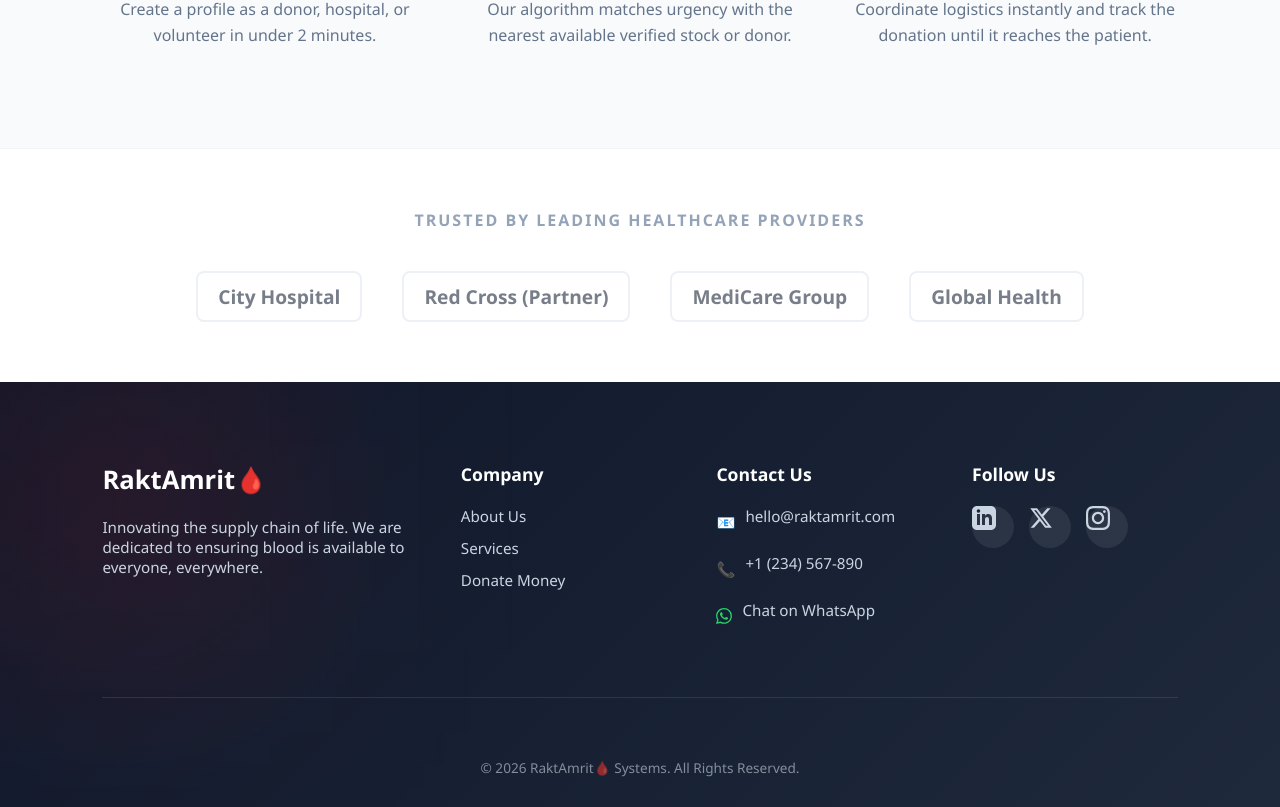
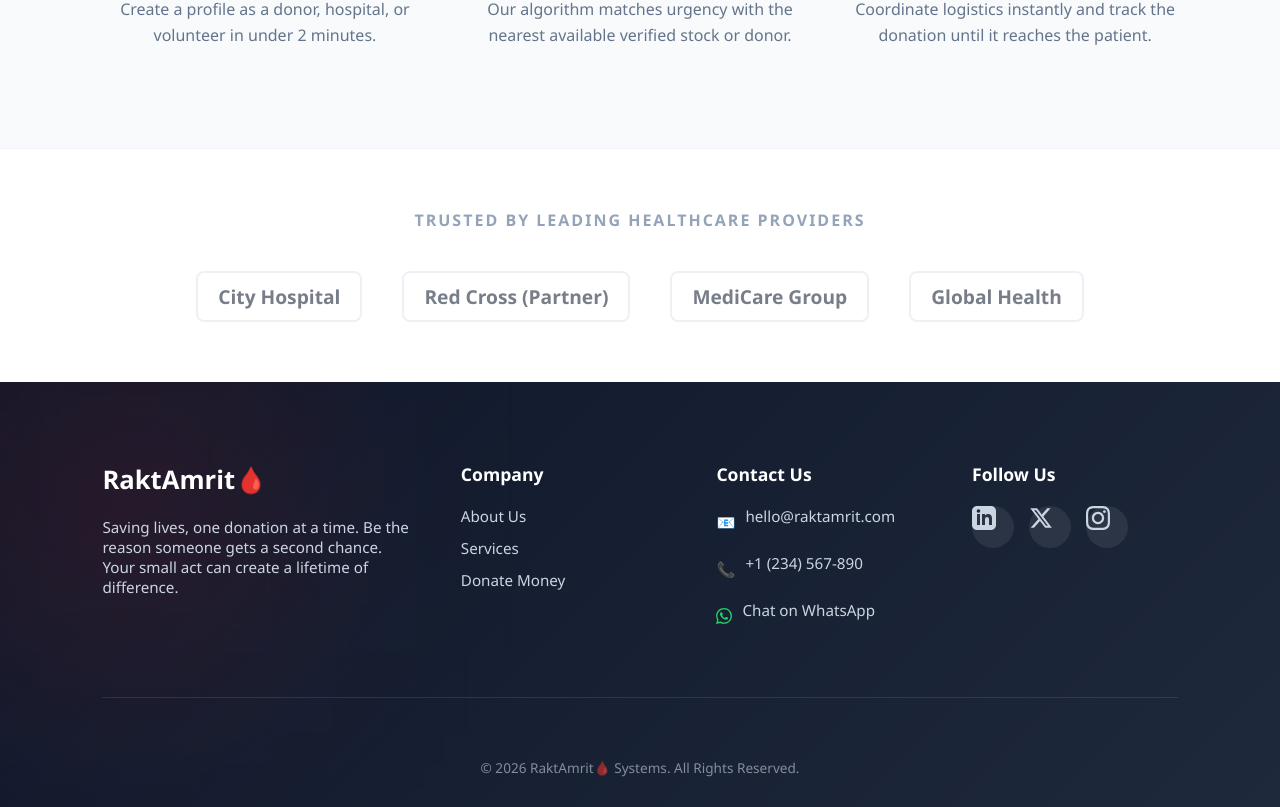
Before and after one commit to Parwatsinghpanwar/Blood_Bank_M_System, a React (Vite) app in the folder client/: page / in a window 1280 px wide. Shown: the part 1792-2599 px from the top of the page. Built offline with nearby package versions, Linux system fonts and the light colour scheme; no server answers.

Commit message:
footer line update

```diff
--- a/client/src/pages/Home.jsx
+++ b/client/src/pages/Home.jsx
@@ -146,8 +146,9 @@
           <div className="footer-column brand-col">
             <h4>RaktAmrit🩸</h4>
             <p>
-              Innovating the supply chain of life. We are dedicated to ensuring
-              blood is available to everyone, everywhere.
+              Saving lives, one donation at a time.
+              Be the reason someone gets a second chance.</p>
+            <p>Your small act can create a lifetime of difference.
             </p>
           </div>
 
```
